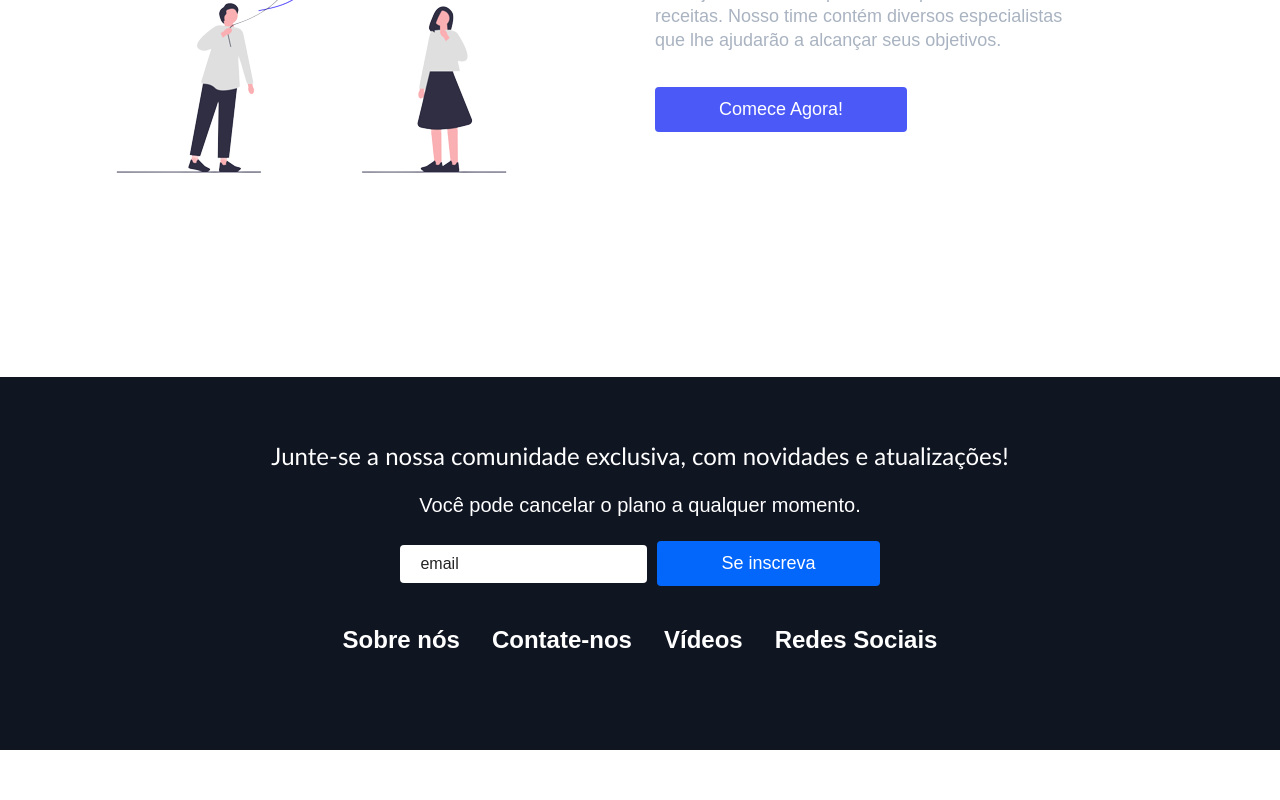
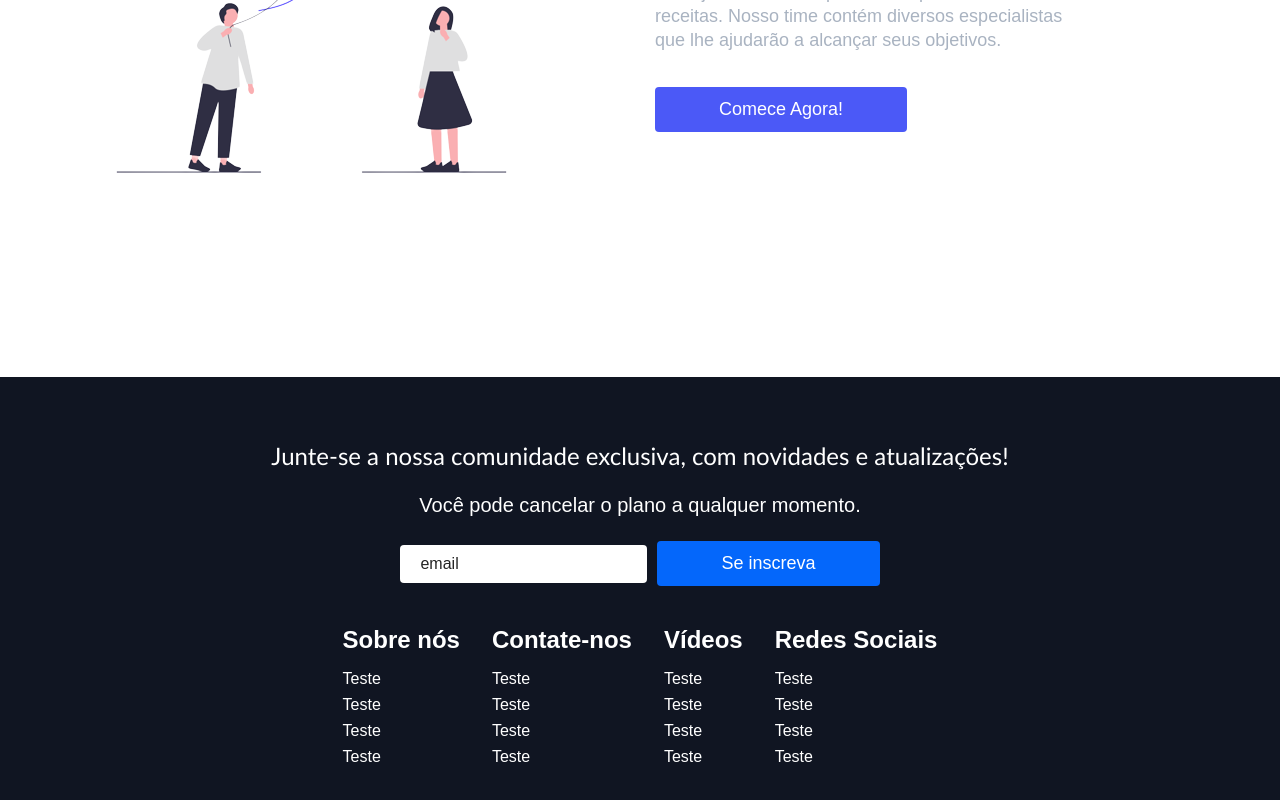
Before and after one commit to GabriellMaiaa/ReactWebsite, a React (Create React App) app: page / in a window 1280 px wide. Shown: the part 2891-3691 px from the top of the page. Before the commit the page ends 3641 px from the top, so only its background shows below. Built offline with nearby package versions, Linux system fonts and the light colour scheme.

Commit message:
add options

```diff
--- a/src/components/Footer/Footer.js
+++ b/src/components/Footer/Footer.js
@@ -22,31 +22,31 @@ const Footer = () => {
             <FooterLinkWrapper>
                 <FooterLinksItems>
                     <FooterLinksTitle>Sobre nós</FooterLinksTitle>
-                    <FooterLink to='/sign-up'></FooterLink>
-                    <FooterLink to='/avaliações'></FooterLink>
-                    <FooterLink to='/Investidores'></FooterLink>
-                    <FooterLink to='/termos de serviço'></FooterLink>
+                    <FooterLink to='/sign-up'>Teste</FooterLink>
+                    <FooterLink to='/avaliações'>Teste</FooterLink>
+                    <FooterLink to='/Investidores'>Teste</FooterLink>
+                    <FooterLink to='/termos de serviço'>Teste</FooterLink>
                 </FooterLinksItems>
                 <FooterLinksItems>
                     <FooterLinksTitle>Contate-nos</FooterLinksTitle>
-                    <FooterLink to='/sign-up'></FooterLink>
-                    <FooterLink to='/avaliações'></FooterLink>
-                    <FooterLink to='/Investidores'></FooterLink>
-                    <FooterLink to='/termos de serviço'></FooterLink>
+                    <FooterLink to='/sign-up'>Teste</FooterLink>
+                    <FooterLink to='/avaliações'>Teste</FooterLink>
+                    <FooterLink to='/Investidores'>Teste</FooterLink>
+                    <FooterLink to='/termos de serviço'>Teste</FooterLink>
                 </FooterLinksItems>
                 <FooterLinksItems>
                     <FooterLinksTitle>Vídeos</FooterLinksTitle>
-                    <FooterLink to='/sign-up'></FooterLink>
-                    <FooterLink to='/avaliações'></FooterLink>
-                    <FooterLink to='/Investidores'></FooterLink>
-                    <FooterLink to='/termos de serviço'></FooterLink>
+                    <FooterLink to='/sign-up'>Teste</FooterLink>
+                    <FooterLink to='/avaliações'>Teste</FooterLink>
+                    <FooterLink to='/Investidores'>Teste</FooterLink>
+                    <FooterLink to='/termos de serviço'>Teste</FooterLink>
                 </FooterLinksItems>
                 <FooterLinksItems>
                     <FooterLinksTitle>Redes Sociais</FooterLinksTitle>
-                    <FooterLink to='/sign-up'></FooterLink>
-                    <FooterLink to='/avaliações'></FooterLink>
-                    <FooterLink to='/Investidores'></FooterLink>
-                    <FooterLink to='/termos de serviço'></FooterLink>
+                    <FooterLink to='/sign-up'>Teste</FooterLink>
+                    <FooterLink to='/avaliações'>Teste</FooterLink>
+                    <FooterLink to='/Investidores'>Teste</FooterLink>
+                    <FooterLink to='/termos de serviço'>Teste</FooterLink>
                 </FooterLinksItems>
             </FooterLinkWrapper>
         </FooterLinksContainer>
```
